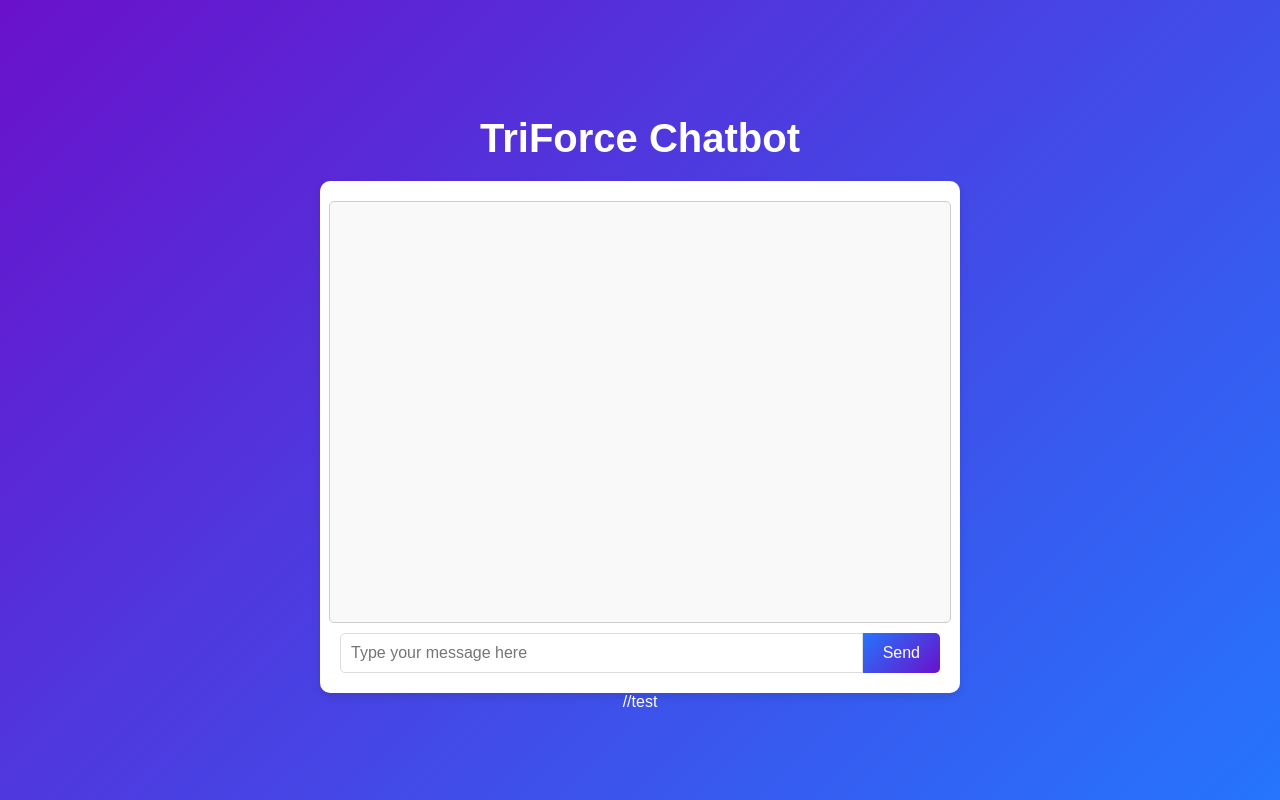
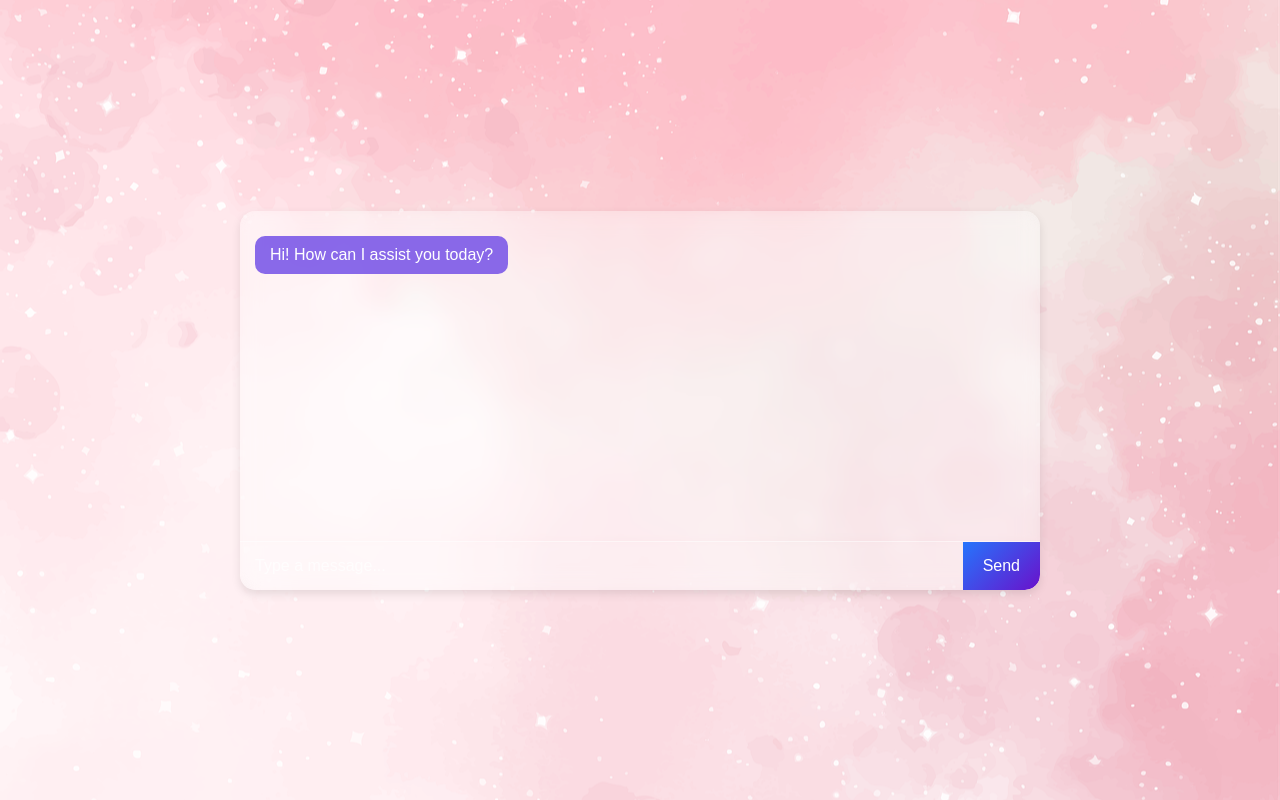
Before and after one commit to Santhosh1631/Triforce, a Flask app: template templates/index.html in a window 1280 px wide. Run offline with Flask 3, Linux system fonts and the light colour scheme; the template is opened without the code that fills it, so the values that code supplies are empty.

Commit message:
transparent

```diff
--- a/templates/index.html
+++ b/templates/index.html
@@ -3,84 +3,91 @@
   <head>
     <meta charset="UTF-8" />
     <meta name="viewport" content="width=device-width, initial-scale=1.0" />
-    <title>Chatbot</title>
+    <title>Avatar Chat</title>
     <style>
       body {
+        margin: 0;
         font-family: Arial, sans-serif;
-        background: linear-gradient(135deg, #6a11cb, #2575fc);
-        color: white;
-        margin: 0;
-        padding: 0;
         display: flex;
-        flex-direction: column;
         align-items: center;
+        justify-content: center;
         height: 100vh;
-        justify-content: center;
-      }
-
-      h1 {
-        font-size: 2.5rem;
-        margin-bottom: 20px;
+        background: url("img/bg.webp") no-repeat center center;
+        background-size: cover;
       }
 
       .chat-container {
-        background: #ffffff;
-        color: #333;
-        border-radius: 10px;
-        box-shadow: 0 4px 8px rgba(0, 0, 0, 0.1);
         width: 90%;
-        max-width: 600px;
+        max-width: 800px;
+        border-radius: 15px;
+        box-shadow: 0 4px 10px rgba(0, 0, 0, 0.1);
+        overflow: hidden;
+        background: rgba(255, 255, 255, 0.2); /* Semi-transparent container */
+        backdrop-filter: blur(10px); /* Optional blur effect */
         display: flex;
         flex-direction: column;
-        align-items: center;
-        padding: 20px;
       }
 
       .chat-box {
-        width: 100%;
-        height: 400px;
-        border: 1px solid #ccc;
-        border-radius: 5px;
-        padding: 10px;
+        height: 300px;
+        padding: 15px;
         overflow-y: auto;
-        background-color: #f9f9f9;
+        display: flex;
+        flex-direction: column;
+        background: rgba(255, 255, 255, 0.1); /* Semi-transparent chat box */
+        backdrop-filter: blur(5px); /* Optional blur effect */
+        color: #333;
       }
 
       .message {
         margin: 10px 0;
-        font-weight: bold;
-        display: block;
+        padding: 10px 15px;
+        border-radius: 10px;
+        max-width: 70%;
       }
 
       .user-message {
-        text-align: right;
-        color: #2575fc;
+        align-self: flex-end;
+        background: rgba(36, 150, 255, 0.8);
+        color: white;
       }
 
       .bot-message {
-        text-align: left;
-        color: #6a11cb;
+        align-self: flex-start;
+        background: rgba(108, 71, 230, 0.8);
+        color: white;
       }
 
       .input-container {
-        margin-top: 10px;
-        width: 100%;
         display: flex;
+        border-top: 1px solid rgba(255, 255, 255, 0.5);
+        background: rgba(
+          255,
+          255,
+          255,
+          0.2
+        ); /* Semi-transparent input container */
+        backdrop-filter: blur(5px); /* Optional blur effect */
       }
 
       input[type="text"] {
         flex: 1;
-        padding: 10px;
-        border: 1px solid #ddd;
-        border-radius: 5px 0 0 5px;
+        padding: 15px;
         font-size: 1rem;
+        border: none;
+        outline: none;
+        background: transparent; /* Transparent input field */
+        color: white;
+      }
+
+      input[type="text"]::placeholder {
+        color: rgba(255, 255, 255, 0.7);
       }
 
       button {
-        padding: 10px 20px;
+        padding: 15px 20px;
         background: linear-gradient(135deg, #2575fc, #6a11cb);
         border: none;
-        border-radius: 0 5px 5px 0;
         color: white;
         font-size: 1rem;
         cursor: pointer;
@@ -90,22 +97,15 @@
       button:hover {
         background: linear-gradient(135deg, #6a11cb, #2575fc);
       }
-
-      button:active {
-        transform: scale(0.98);
-      }
     </style>
   </head>
   <body>
-    <h1>TriForce Chatbot</h1>
     <div class="chat-container">
-      <div class="chat-box" id="chat-box"></div>
+      <div class="chat-box" id="chat-box">
+        <div class="message bot-message">Hi! How can I assist you today?</div>
+      </div>
       <div class="input-container">
-        <input
-          type="text"
-          id="user-input"
-          placeholder="Type your message here"
-        />
+        <input type="text" id="user-input" placeholder="Type a message..." />
         <button onclick="sendMessage()">Send</button>
       </div>
     </div>
@@ -132,6 +132,5 @@
         }
       }
     </script>
-    //test
   </body>
 </html>
```
Also changed, not shown: templates/img/bg.webp (added).
